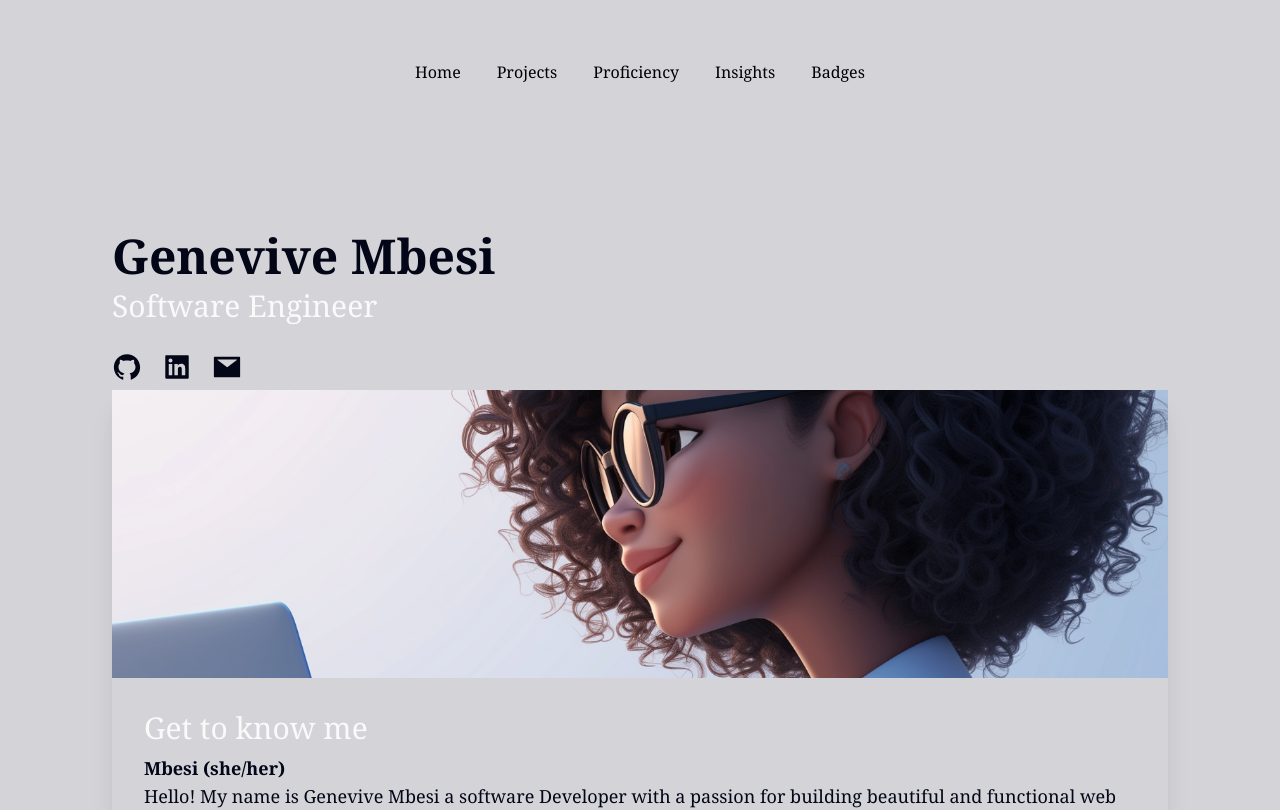
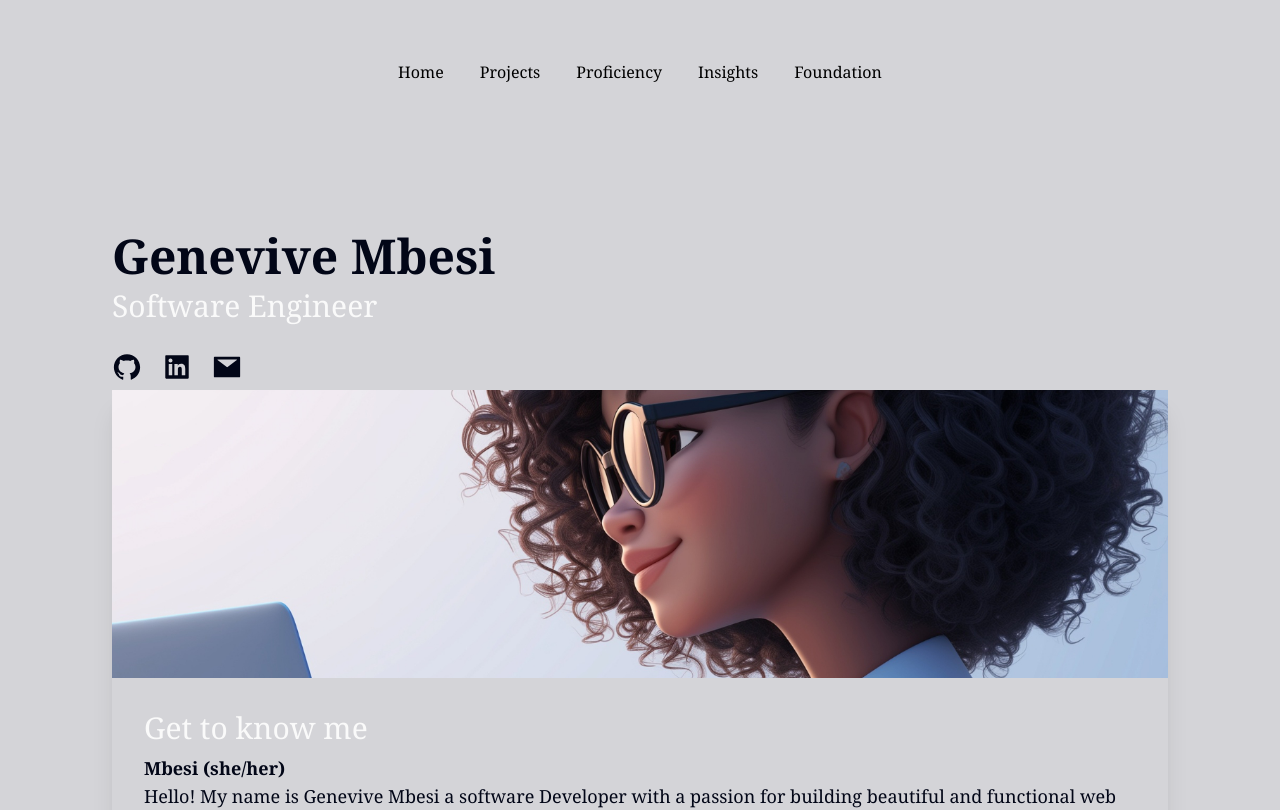
Before and after one commit to Genevive-Mbesi/Portfolio, a React (Create React App) app in the folder portfolio/: page / in a window 1280 px wide. Shown: the top 810 px of the page. Built offline with nearby package versions, Linux system fonts and the light colour scheme.

Commit message:
proficiency

```diff
--- a/portfolio/src/components/navbar.jsx
+++ b/portfolio/src/components/navbar.jsx
@@ -55,7 +55,7 @@ export default function Navbar() {
             <Link to="/blog">Insights</Link>
           </li>
           <li style={headingStyle}>
-            <Link to="/associations">Badges</Link>
+            <Link to="/associations">Foundation</Link>
           </li>
         </ul>
       </nav>
```
